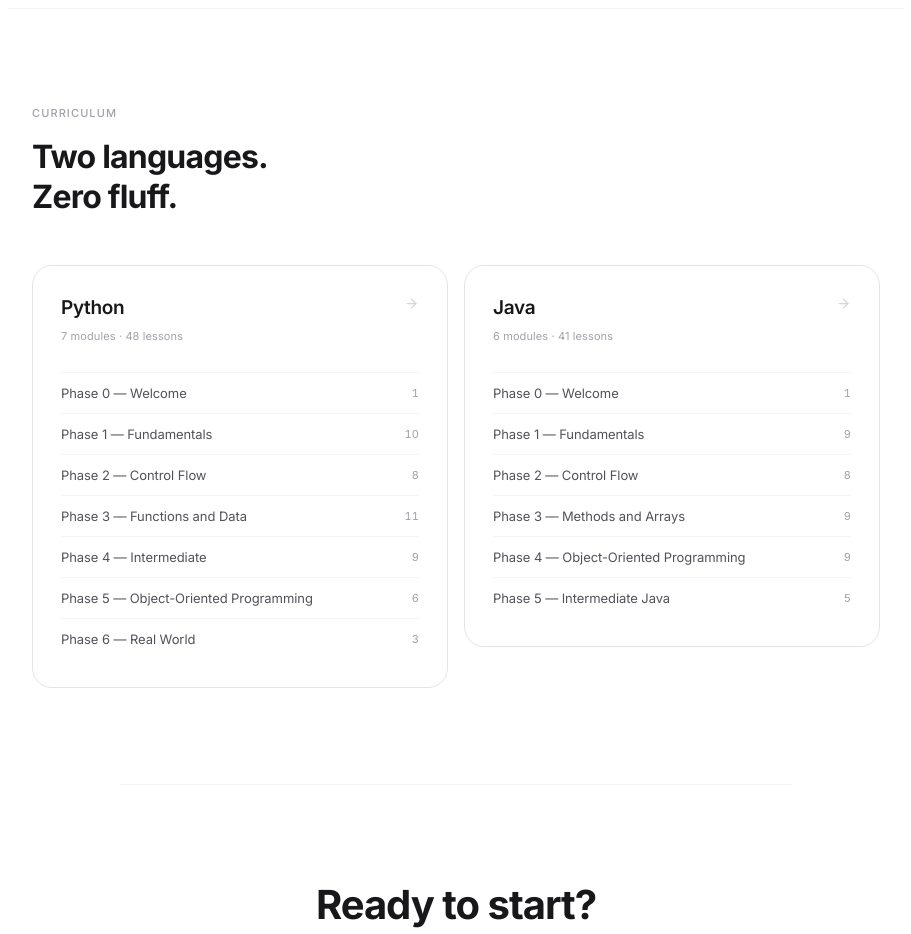
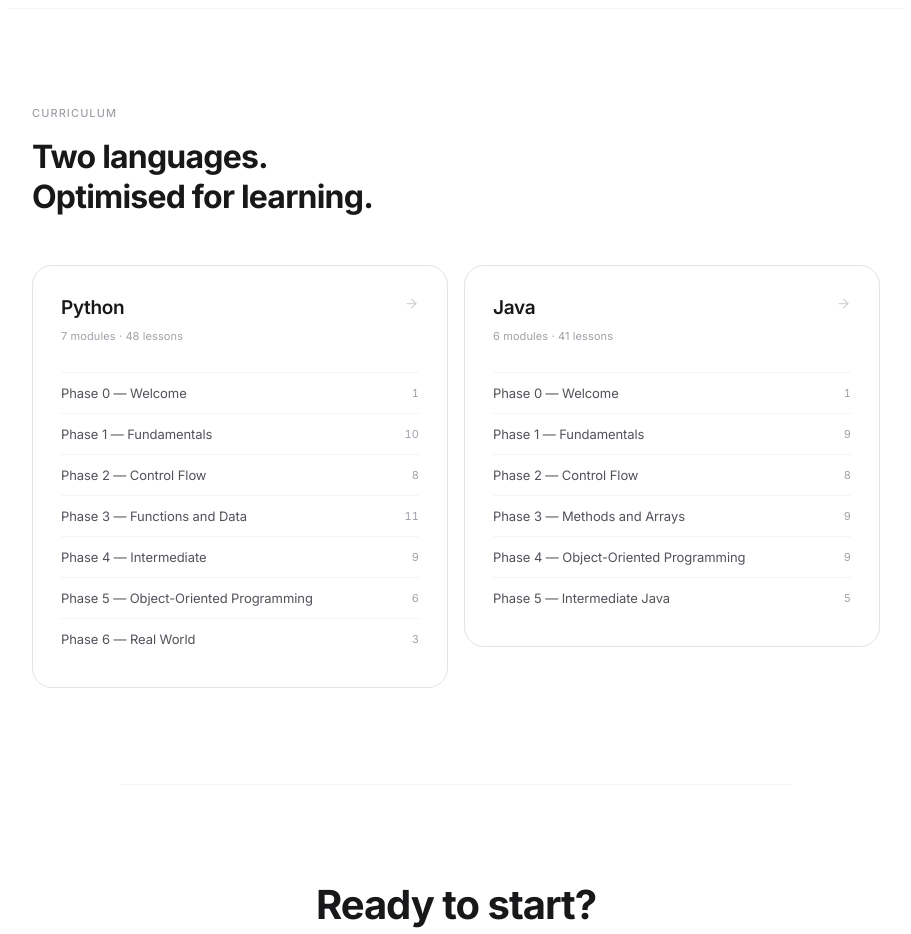
Before and after one commit to ayeepat/fluentcode, a React (Vite) app: page / in a window 1280 px wide. Shown: the part 1200-2134 px from the top of the page, without its empty margins (184-1095 px from the left). Built offline with nearby package versions, Linux system fonts and the light colour scheme; no server answers.

Commit message:
landing small fix

```diff
--- a/src/pages/Landing.jsx
+++ b/src/pages/Landing.jsx
@@ -310,7 +310,7 @@ export default function Landing() {
           <h2 className="text-4xl font-bold tracking-tight">
             Two languages.
             <br />
-            Zero fluff.
+            Optimised for learning.
           </h2>
         </motion.div>
 
```
